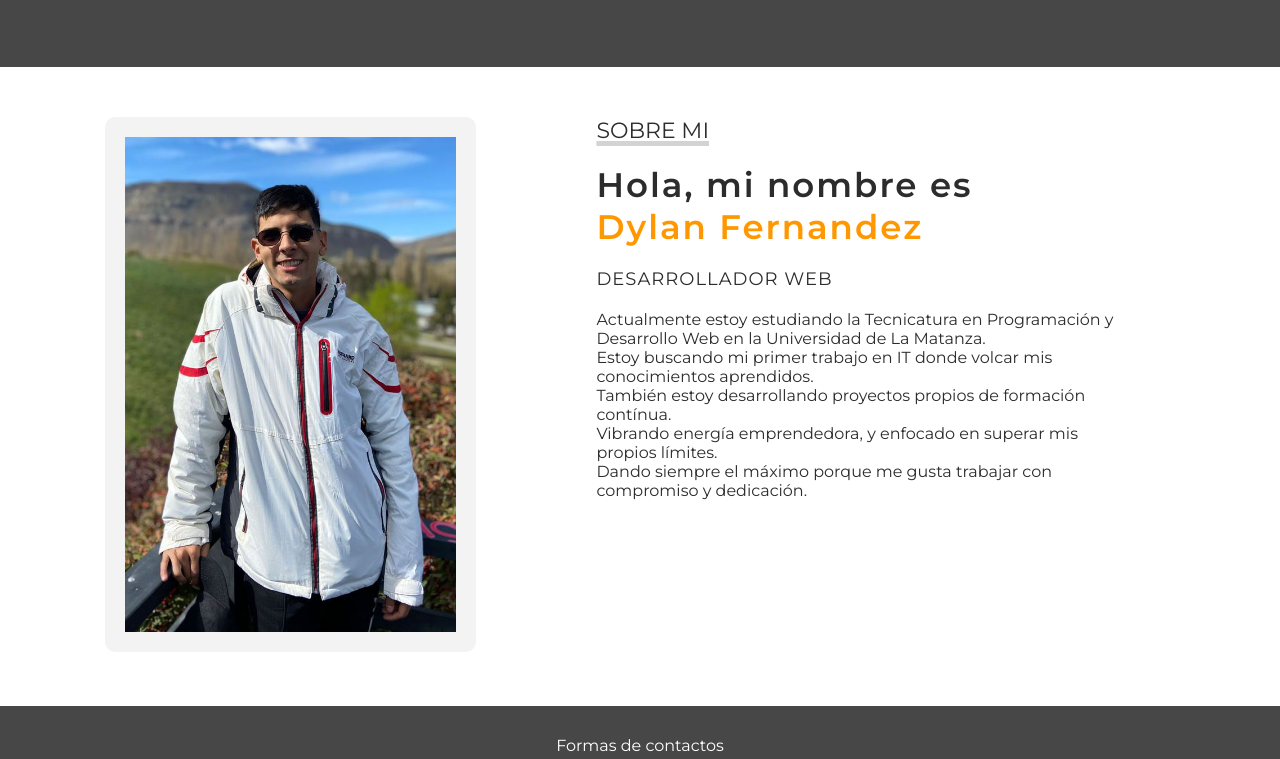
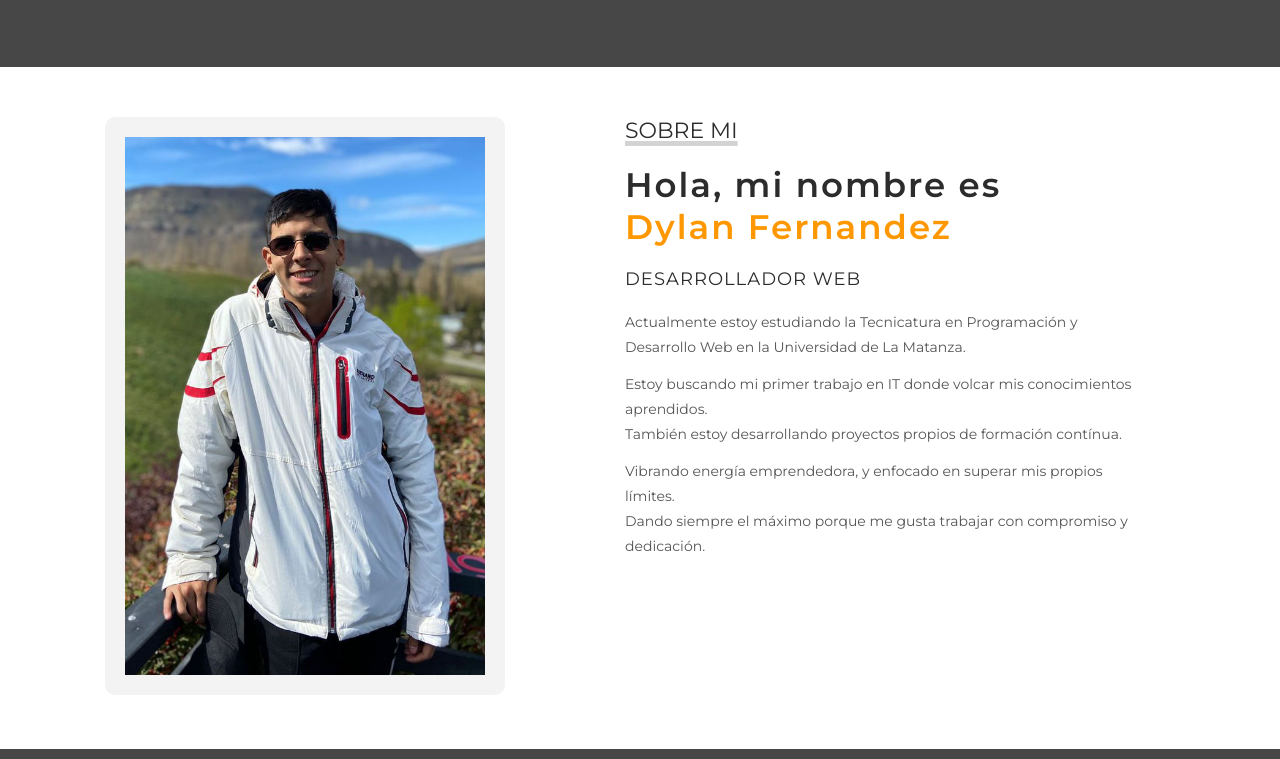
Before and after one commit to DylanThomaas/PortaFolio, a plain HTML site: page index.html in a window 1280 px wide. Shown: the part 2027-2786 px from the top of the page. Drawn offline with Linux system fonts and the light colour scheme.

Commit message:
Update index.html

```diff
--- a/index.html
+++ b/index.html
@@ -216,9 +216,9 @@
             <h2 class="sobremi__h2 animado" data-section="profile" data-value="name" >Hola, mi nombre es <span class="sobremi__h2--span"> <br>
                 Dylan Fernandez</span></h2>
             <h3 class="sobremi__h3 animado" data-section="profile" data-value="rol">Desarrollador Web</h3>
-            <p class="sobremi__pa animado" data-section="profile" data-value="description-1">Actualmente estoy estudiando la Tecnicatura en Programación y Desarrollo Web en la Universidad de La Matanza.</p>
-            <p class="sobremi__pa animado" data-section="profile" data-value="description-2">Estoy buscando mi primer trabajo en IT donde volcar mis conocimientos aprendidos. <br>También estoy desarrollando proyectos propios de formación contínua.</p>
-            <p class="sobremi__pa animado" data-section="profile" data-value="description-3">Vibrando energía emprendedora, y enfocado en superar mis propios límites. <br>Dando siempre el máximo porque me gusta trabajar con compromiso y dedicación. </p>
+            <p class="sobremi__p animado" data-section="profile" data-value="description-1">Actualmente estoy estudiando la Tecnicatura en Programación y Desarrollo Web en la Universidad de La Matanza.</p>
+            <p class="sobremi__p animado" data-section="profile" data-value="description-2">Estoy buscando mi primer trabajo en IT donde volcar mis conocimientos aprendidos. <br>También estoy desarrollando proyectos propios de formación contínua.</p>
+            <p class="sobremi__p animado" data-section="profile" data-value="description-3">Vibrando energía emprendedora, y enfocado en superar mis propios límites. <br>Dando siempre el máximo porque me gusta trabajar con compromiso y dedicación. </p>
         </div>
     </section>
     <footer class="footer" id="contacto">
```
